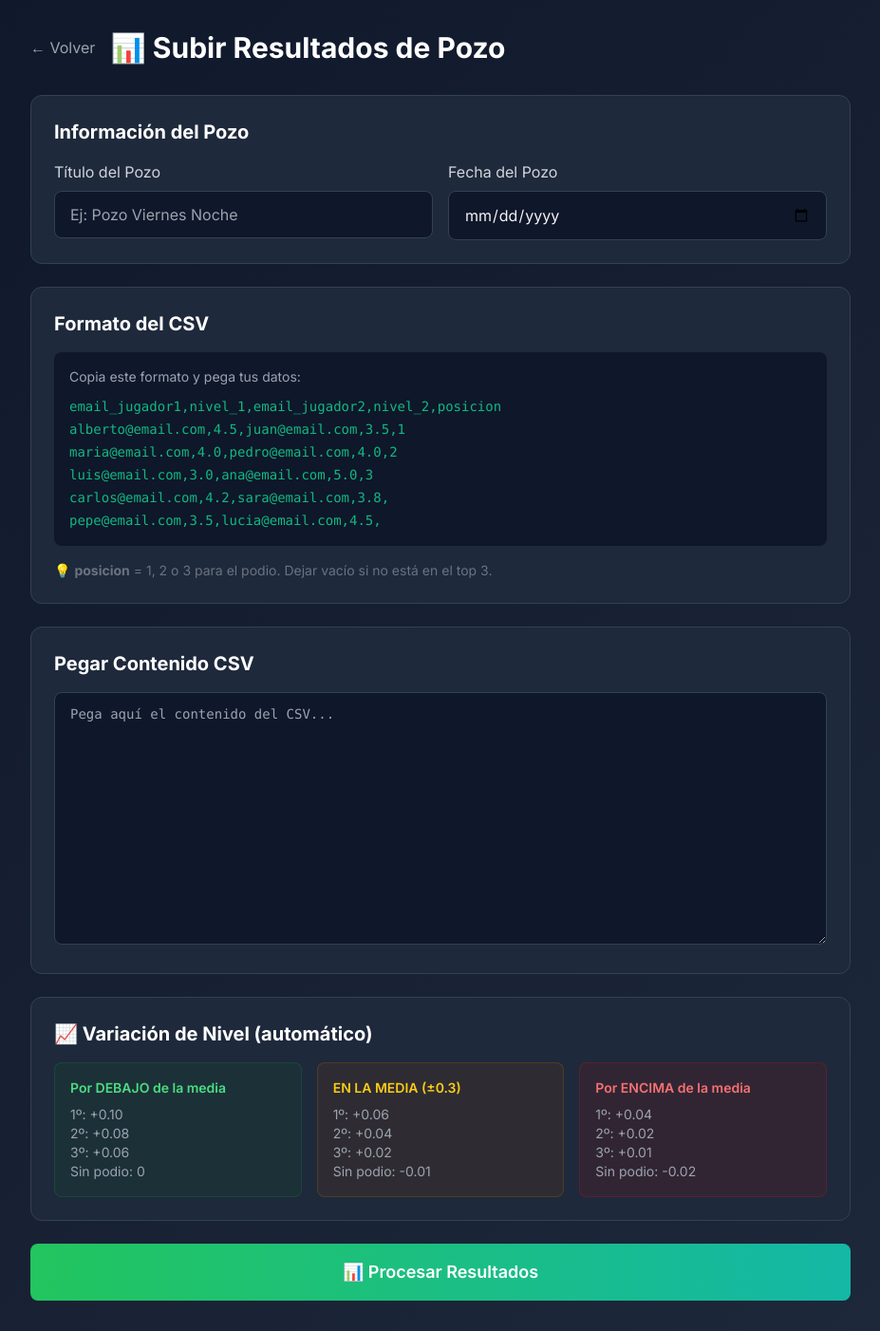
After one commit to AlbertoMartinMate/La-Pecera-Padel-Hub, a Flask app: template templates/subir_resultado.html in a window 1280 px wide. The commit adds this page. Shown: the whole page at 95% size, without its empty margins (176-1103 px from the left). Run offline with Flask 3, Linux system fonts and the light colour scheme; the template is opened without the code that fills it, so the values that code supplies are empty; some libraries are stand-ins or nearby versions.

Commit message:
Añadir sistema subir resultados CSV

```diff
--- a/app.py
+++ b/app.py
@@ -336,6 +336,104 @@ def borrar_pozo(pozo_id):
     flash(f'Pozo "{titulo}" eliminado', 'success')
     return redirect(url_for('admin_panel'))
 
+@app.route('/admin/subir_resultados', methods=['GET', 'POST'])
+def subir_resultados():
+    if 'user_id' not in session or not session.get('is_admin'):
+        flash('No tienes permisos de administrador', 'error')
+        return redirect(url_for('login'))
+
+    if request.method == 'POST':
+        titulo_pozo = request.form.get('titulo_pozo')
+        fecha_pozo = request.form.get('fecha_pozo')
+        csv_contenido = request.form.get('csv_contenido')
+
+        if not csv_contenido:
+            flash('Debes pegar el contenido del CSV', 'error')
+            return redirect(url_for('subir_resultados'))
+
+        # Parsear CSV
+        lineas = csv_contenido.strip().split('\n')
+        parejas = []
+        niveles_totales = []
+
+        for linea in lineas[1:]:  # Saltar cabecera
+            if not linea.strip():
+                continue
+            partes = linea.split(',')
+            if len(partes) >= 4:
+                email1 = partes[0].strip().lower()
+                nivel1 = float(partes[1].strip()) if partes[1].strip() else 0
+                email2 = partes[2].strip().lower()
+                nivel2 = float(partes[3].strip()) if partes[3].strip() else 0
+                posicion = int(partes[4].strip()) if len(partes) > 4 and partes[4].strip() else None
+
+                media_pareja = (nivel1 + nivel2) / 2
+                niveles_totales.extend([nivel1, nivel2])
+
+                parejas.append({
+                    'email1': email1,
+                    'nivel1': nivel1,
+                    'email2': email2,
+                    'nivel2': nivel2,
+                    'media_pareja': media_pareja,
+                    'posicion': posicion
+                })
+
+        # Calcular media del pozo
+        media_pozo = sum(niveles_totales) / len(niveles_totales) if niveles_totales else 0
+
+        # Crear pozo jugado
+        fecha = datetime.strptime(fecha_pozo, '%Y-%m-%d') if fecha_pozo else datetime.utcnow()
+        pozo_jugado = PozoJugado(
+            titulo=titulo_pozo,
+            fecha=fecha,
+            nivel=media_pozo
+        )
+        db.session.add(pozo_jugado)
+        db.session.commit()
+
+        # Procesar cada pareja
+        for pareja in parejas:
+            diferencia = pareja['media_pareja'] - media_pozo
+            posicion = pareja['posicion']
+
+            # Calcular variación según la fórmula
+            if diferencia < -0.3:  # Por debajo de la media
+                variaciones = {1: 0.10, 2: 0.08, 3: 0.06, None: 0}
+            elif diferencia > 0.3:  # Por encima de la media
+                variaciones = {1: 0.04, 2: 0.02, 3: 0.01, None: -0.02}
+            else:  # En la media
+                variaciones = {1: 0.06, 2: 0.04, 3: 0.02, None: -0.01}
+
+            variacion = variaciones.get(posicion, 0)
+            puntos = {1: 100, 2: 75, 3: 50, None: 10}.get(posicion, 10)
+
+            # Guardar resultado y actualizar usuarios
+            for email, nivel in [(pareja['email1'], pareja['nivel1']), (pareja['email2'], pareja['nivel2'])]:
+                resultado = Resultado(
+                    pozo_jugado_id=pozo_jugado.id,
+                    email=email,
+                    posicion=posicion,
+                    puntos=puntos
+                )
+                db.session.add(resultado)
+
+                # Actualizar usuario si existe
+                usuario = Usuario.query.filter_by(email=email).first()
+                if usuario:
+                    usuario.puntos_ranking += puntos
+                    usuario.nivel_playtomic = round(usuario.nivel_playtomic + variacion, 2)
+                    # Limitar nivel entre 0 y 7
+                    usuario.nivel_playtomic = max(0, min(7, usuario.nivel_playtomic))
+
+        db.session.commit()
+
+        flash(f'Resultados del pozo "{titulo_pozo}" guardados. Media del pozo: {media_pozo:.2f}', 'success')
+        return redirect(url_for('admin_panel'))
+
+    return render_template('subir_resultados.html')
+
+
 # Crear las tablas en la base de datos
 with app.app_context():
     db.create_all()
--- /dev/null
+++ b/templates/subir_resultado.html
@@ -0,0 +1,102 @@
+{% extends "base.html" %}
+
+{% block title %}Subir Resultados - La Pecera Padel Hub{% endblock %}
+
+{% block content %}
+<div class="min-h-screen">
+    <main class="max-w-4xl mx-auto px-4 py-8">
+        <div class="flex items-center mb-8">
+            <a href="{{ url_for('admin_panel') }}" class="text-gray-400 hover:text-white mr-4">
+                ← Volver
+            </a>
+            <h1 class="text-3xl font-bold text-white">📊 Subir Resultados de Pozo</h1>
+        </div>
+
+        <form method="POST" class="space-y-6">
+            <!-- Info del Pozo -->
+            <div class="bg-dark-card border border-dark-border rounded-xl p-6">
+                <h2 class="text-xl font-bold text-white mb-4">Información del Pozo</h2>
+
+                <div class="grid grid-cols-1 md:grid-cols-2 gap-4">
+                    <div>
+                        <label class="block text-gray-300 mb-2">Título del Pozo</label>
+                        <input type="text" name="titulo_pozo" required
+                            placeholder="Ej: Pozo Viernes Noche"
+                            class="w-full bg-dark-bg border border-dark-border rounded-lg px-4 py-3 text-gray-100 focus:border-secondary focus:outline-none">
+                    </div>
+                    <div>
+                        <label class="block text-gray-300 mb-2">Fecha del Pozo</label>
+                        <input type="date" name="fecha_pozo" required
+                            class="w-full bg-dark-bg border border-dark-border rounded-lg px-4 py-3 text-gray-100 focus:border-secondary focus:outline-none">
+                    </div>
+                </div>
+            </div>
+
+            <!-- Formato CSV -->
+            <div class="bg-dark-card border border-dark-border rounded-xl p-6">
+                <h2 class="text-xl font-bold text-white mb-4">Formato del CSV</h2>
+
+                <div class="bg-dark-bg rounded-lg p-4 mb-4">
+                    <p class="text-gray-400 text-sm mb-2">Copia este formato y pega tus datos:</p>
+                    <code class="text-secondary text-sm">
+                        email_jugador1,nivel_1,email_jugador2,nivel_2,posicion<br>
+                        alberto@email.com,4.5,juan@email.com,3.5,1<br>
+                        maria@email.com,4.0,pedro@email.com,4.0,2<br>
+                        luis@email.com,3.0,ana@email.com,5.0,3<br>
+                        carlos@email.com,4.2,sara@email.com,3.8,<br>
+                        pepe@email.com,3.5,lucia@email.com,4.5,
+                    </code>
+                </div>
+
+                <p class="text-gray-500 text-sm">
+                    💡 <strong>posicion</strong> = 1, 2 o 3 para el podio. Dejar vacío si no está en el top 3.
+                </p>
+            </div>
+
+            <!-- Pegar CSV -->
+            <div class="bg-dark-card border border-dark-border rounded-xl p-6">
+                <h2 class="text-xl font-bold text-white mb-4">Pegar Contenido CSV</h2>
+
+                <textarea name="csv_contenido" required rows="12"
+                    placeholder="Pega aquí el contenido del CSV..."
+                    class="w-full bg-dark-bg border border-dark-border rounded-lg px-4 py-3 text-gray-100 focus:border-secondary focus:outline-none font-mono text-sm"></textarea>
+            </div>
+
+            <!-- Variaciones -->
+            <div class="bg-dark-card border border-dark-border rounded-xl p-6">
+                <h2 class="text-xl font-bold text-white mb-4">📈 Variación de Nivel (automático)</h2>
+
+                <div class="grid grid-cols-1 md:grid-cols-3 gap-4 text-sm">
+                    <div class="bg-green-900/20 border border-green-700/30 rounded-lg p-4">
+                        <h3 class="font-semibold text-green-400 mb-2">Por DEBAJO de la media</h3>
+                        <p class="text-gray-400">1º: +0.10</p>
+                        <p class="text-gray-400">2º: +0.08</p>
+                        <p class="text-gray-400">3º: +0.06</p>
+                        <p class="text-gray-400">Sin podio: 0</p>
+                    </div>
+                    <div class="bg-yellow-900/20 border border-yellow-700/30 rounded-lg p-4">
+                        <h3 class="font-semibold text-yellow-400 mb-2">EN LA MEDIA (±0.3)</h3>
+                        <p class="text-gray-400">1º: +0.06</p>
+                        <p class="text-gray-400">2º: +0.04</p>
+                        <p class="text-gray-400">3º: +0.02</p>
+                        <p class="text-gray-400">Sin podio: -0.01</p>
+                    </div>
+                    <div class="bg-red-900/20 border border-red-700/30 rounded-lg p-4">
+                        <h3 class="font-semibold text-red-400 mb-2">Por ENCIMA de la media</h3>
+                        <p class="text-gray-400">1º: +0.04</p>
+                        <p class="text-gray-400">2º: +0.02</p>
+                        <p class="text-gray-400">3º: +0.01</p>
+                        <p class="text-gray-400">Sin podio: -0.02</p>
+                    </div>
+                </div>
+            </div>
+
+            <!-- Botón -->
+            <button type="submit"
+                class="w-full bg-gradient-to-r from-green-500 to-teal-500 text-white py-4 rounded-lg font-semibold text-lg hover:scale-105 transition-transform">
+                📊 Procesar Resultados
+            </button>
+        </form>
+    </main>
+</div>
+{% endblock %}
```
Also changed, not shown: templates/admin_new.html (+10 -0 lines).
